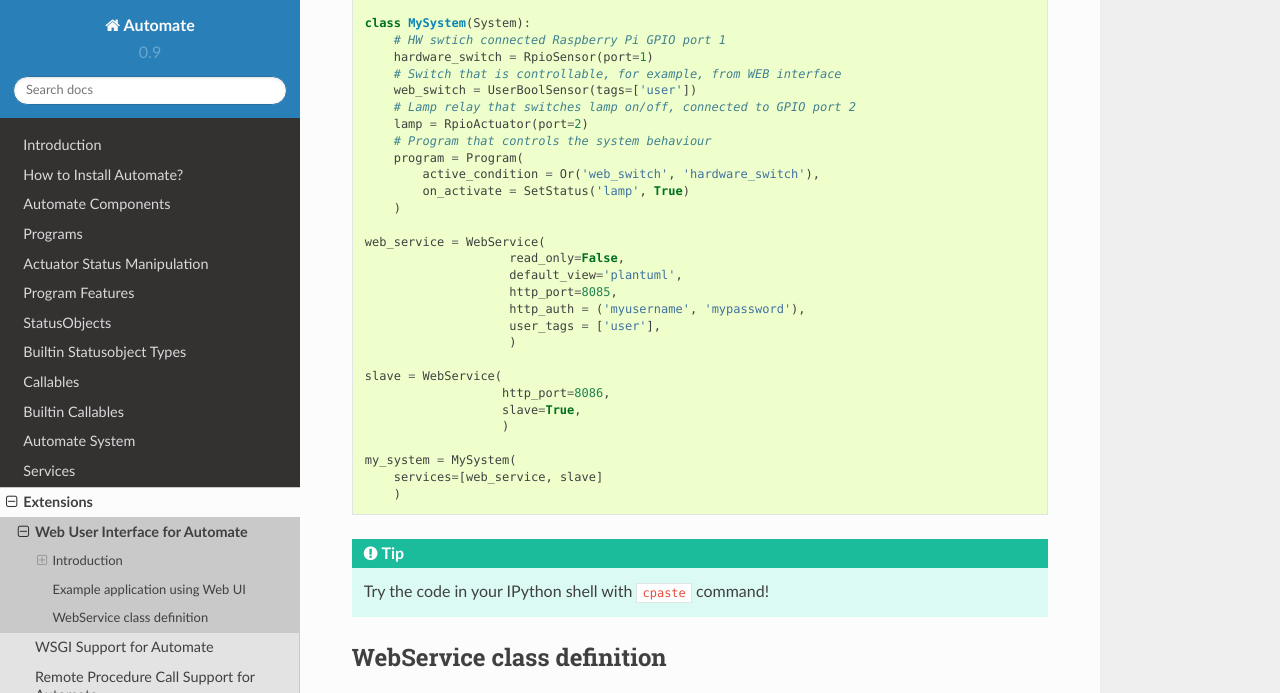
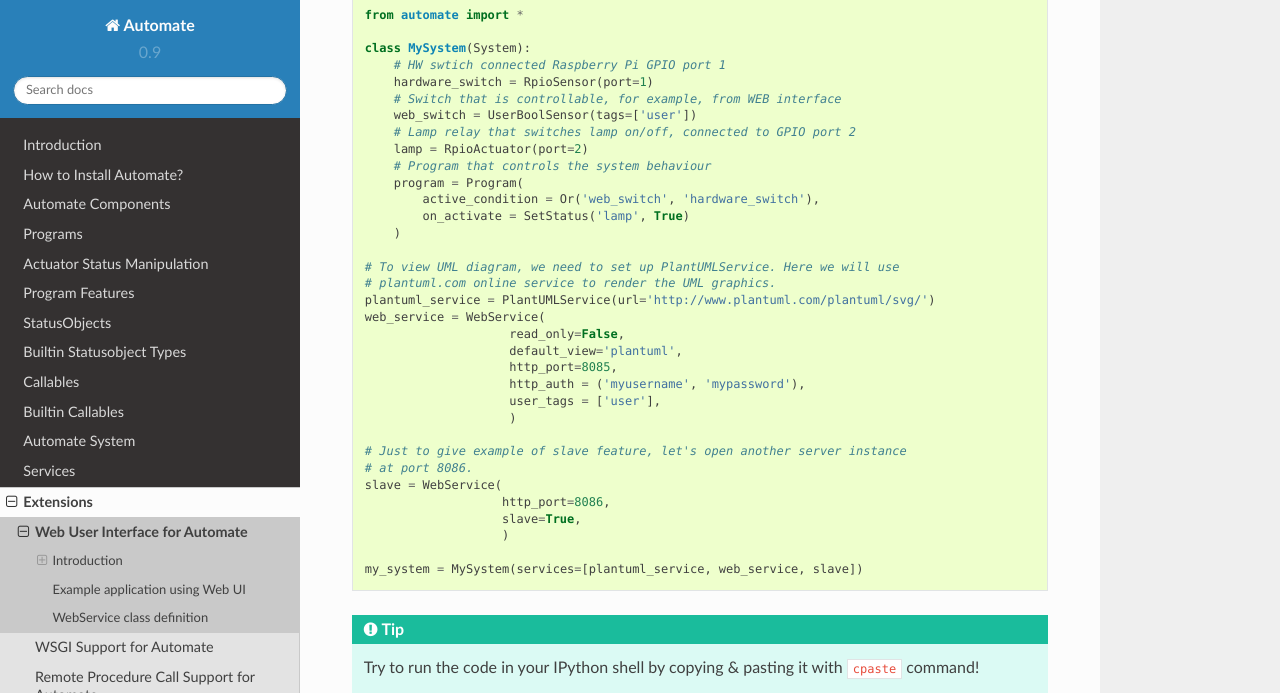
Before and after one commit to tuomas2/automate, a Sphinx documentation site: the page built from docs/source/official_extensions/webui.rst, in a window 1280 px wide and 900 px high, scrolled down 3262 px, cut to the strip 0-693 px from the top of the window. Built offline with Sphinx 7.4.7 and the Read the Docs theme 2.0.0, drawn with Linux system fonts in a browser that asks for light colours; some of the changed text lies outside the part shown.

Commit message:
Fix webui example in documentation

```diff
--- a/docs/source/official_extensions/webui.rst
+++ b/docs/source/official_extensions/webui.rst
@@ -49,7 +49,8 @@ You can also create new ones.
 UML view
 ^^^^^^^^^
 
-In UML view you can see nice UML diagram of the whole system.
+In UML view you can see nice UML diagram of the whole system. To enable UML diagram, you need to set
+up :class:`~automate.services.builtin_services.PlantUMLService`.
 
 .. figure:: images/uml_view.png
 
@@ -67,42 +68,10 @@ Example application using Web UI
 This is extended example of the :ref:`hello-world`, that opens two web services, one for port 8085 and another
 in 8086. It will go to UML view by default and in "User defined" -view you will see only ``web_switch``.
 
-.. code-block:: python
-
-    from automate import *
-
-    class MySystem(System):
-        # HW swtich connected Raspberry Pi GPIO port 1
-        hardware_switch = RpioSensor(port=1)
-        # Switch that is controllable, for example, from WEB interface
-        web_switch = UserBoolSensor(tags=['user'])
-        # Lamp relay that switches lamp on/off, connected to GPIO port 2
-        lamp = RpioActuator(port=2)
-        # Program that controls the system behaviour
-        program = Program(
-            active_condition = Or('web_switch', 'hardware_switch'),
-            on_activate = SetStatus('lamp', True)
-        )
-
-    web_service = WebService(
-                        read_only=False,
-                        default_view='plantuml',
-                        http_port=8085,
-                        http_auth = ('myusername', 'mypassword'),
-                        user_tags = ['user'],
-                        )
-
-    slave = WebService(
-                       http_port=8086,
-                       slave=True,
-                       )
-
-    my_system = MySystem(
-        services=[web_service, slave]
-        )
+.. literalinclude:: webui_example.py
 
 .. tip::
-   Try the code in your IPython shell with ``cpaste`` command!
+   Try to run the code in your IPython shell by copying & pasting it with ``cpaste`` command!
 
 WebService class definition
 ---------------------------
--- /dev/null
+++ b/docs/source/official_extensions/webui_example.py
@@ -0,0 +1,34 @@
+from automate import *
+
+class MySystem(System):
+    # HW swtich connected Raspberry Pi GPIO port 1
+    hardware_switch = RpioSensor(port=1)
+    # Switch that is controllable, for example, from WEB interface
+    web_switch = UserBoolSensor(tags=['user'])
+    # Lamp relay that switches lamp on/off, connected to GPIO port 2
+    lamp = RpioActuator(port=2)
+    # Program that controls the system behaviour
+    program = Program(
+        active_condition = Or('web_switch', 'hardware_switch'),
+        on_activate = SetStatus('lamp', True)
+    )
+
+# To view UML diagram, we need to set up PlantUMLService. Here we will use
+# plantuml.com online service to render the UML graphics.
+plantuml_service = PlantUMLService(url='http://www.plantuml.com/plantuml/svg/')
+web_service = WebService(
+                    read_only=False,
+                    default_view='plantuml',
+                    http_port=8085,
+                    http_auth = ('myusername', 'mypassword'),
+                    user_tags = ['user'],
+                    )
+
+# Just to give example of slave feature, let's open another server instance
+# at port 8086.
+slave = WebService(
+                   http_port=8086,
+                   slave=True,
+                   )
+
+my_system = MySystem(services=[plantuml_service, web_service, slave])
```
